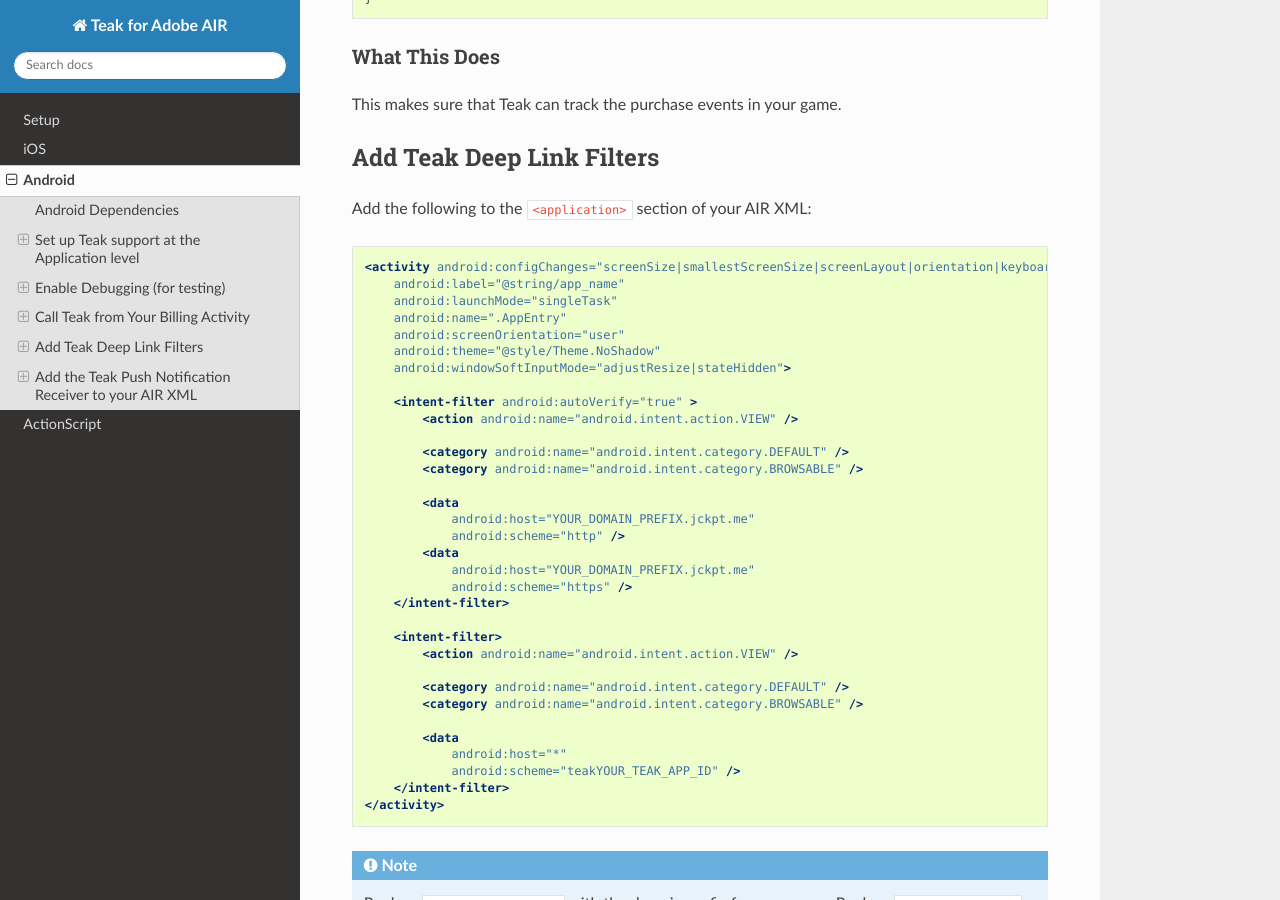
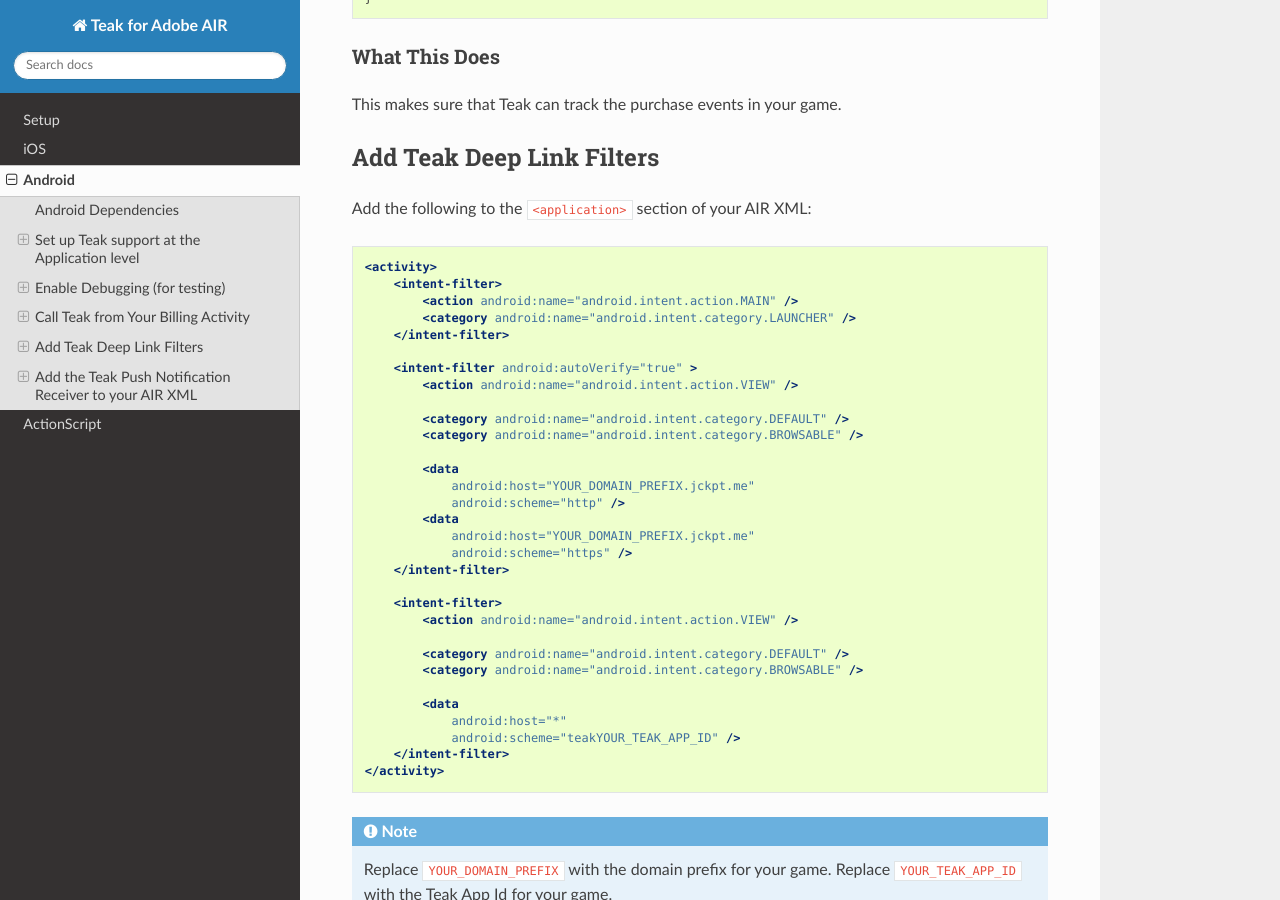
Before and after one commit to GoCarrot/teak-air, a Sphinx documentation site: the page built from docs/android.rst, in a window 1280 px wide and 900 px high, scrolled down 2982 px. Built offline with Sphinx 7.4.7 and the Read the Docs theme 2.0.0, drawn with Linux system fonts in a browser that asks for light colours.

Commit message:
Fix docs so that two <activity> blocks get created by manifest merge

```diff
--- a/docs/android.rst
+++ b/docs/android.rst
@@ -118,13 +118,11 @@
 --------------------------
 Add the following to the ``<application>`` section of your AIR XML::
 
-    <activity android:configChanges="screenSize|smallestScreenSize|screenLayout|orientation|keyboardHidden|fontScale"
-        android:label="@string/app_name"
-        android:launchMode="singleTask"
-        android:name=".AppEntry"
-        android:screenOrientation="user"
-        android:theme="@style/Theme.NoShadow"
-        android:windowSoftInputMode="adjustResize|stateHidden">
+    <activity>
+        <intent-filter>
+            <action android:name="android.intent.action.MAIN" />
+            <category android:name="android.intent.category.LAUNCHER" />
+        </intent-filter>
 
         <intent-filter android:autoVerify="true" >
             <action android:name="android.intent.action.VIEW" />
```
